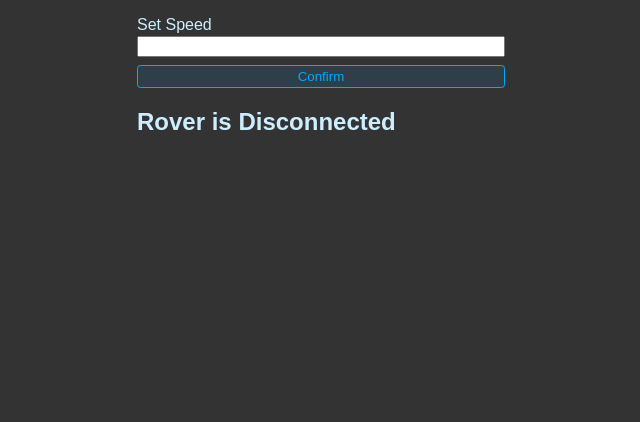
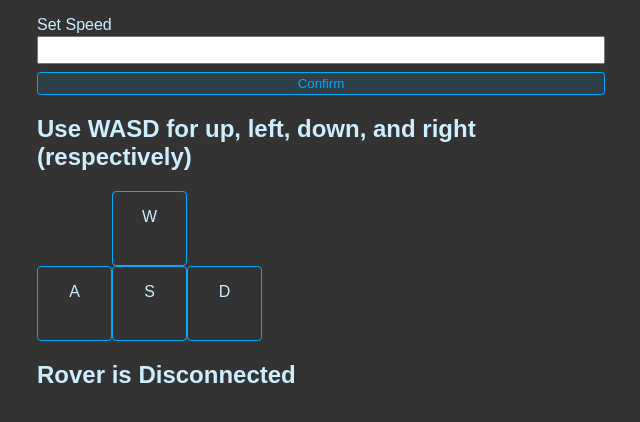
Before and after one commit to varun-ranjan/mission-control-prototype, a React (Vite) app: page / in a window 1280 px wide. Shown: the top 422 px of the page, without its empty margins (319-959 px from the left). Built offline with nearby package versions, Linux system fonts and the light colour scheme; no server answers.

Commit message:
created controller gui for directions + updated rover connection system

```diff
--- a/src/App.jsx
+++ b/src/App.jsx
@@ -3,8 +3,8 @@ import "./index.css";
 
 export default function App() {
   const [speed, setSpeed] = useState("");
+  const [direction, setDirection] = useState("");
   const [status, setStatus] = useState("");
-  const [direction, setDirection] = useState("");
 
   function handleSubmit(e) {
     e.preventDefault();
@@ -17,24 +17,37 @@ export default function App() {
 
   function handleKeyDown(e) {
     var key = e.key;
-    var direction;
-    if (key == "w") direction = "forward";
-    else if (key == "a") direction = "left";
-    else if (key == "s") direction = "backward";
-    else if (key == "d") direction = "right";
+    var lastKey;
+    if (key != lastKey) {
+      if (key == "w") setDirection("forward");
+      else if (key == "a") setDirection("left");
+      else if (key == "s") setDirection("backward");
+      else if (key == "d") setDirection("right");
 
-    if (direction != undefined) {
-      fetch("http://localhost:3000/direction", {
-        method: "POST",
-        headers: { "Content-Type": "application/json" },
-        body: JSON.stringify({ direction }),
-      });
+      var elements = document.querySelectorAll("div");
+      for (const el of elements) {
+        el.classList.remove("highlight");
+      }
+
+      var nElement = document.getElementById(key);
+      nElement.classList.add("highlight");
+      lastKey = key;
     }
   }
 
   useEffect(() => {
-    document.addEventListener("keydown", handleKeyDown, true);
-  }, []);
+    document.addEventListener("keydown", handleKeyDown);
+
+    fetch("http://localhost:3000/direction", {
+      method: "POST",
+      headers: { "Content-Type": "application/json" },
+      body: JSON.stringify({ direction }),
+    });
+
+    return function cleanup() {
+      document.removeEventListener("keydown", handleKeyDown);
+    };
+  });
 
   useEffect(() => {
     fetch("http://localhost:3000/connected", {
@@ -59,6 +72,21 @@ export default function App() {
         </div>
         <button className="btn">Confirm</button>
       </form>
+
+      <h2>Use WASD for up, left, down, and right (respectively)</h2>
+      <div class="topSquare" id="w">
+        W
+      </div>
+      <div class="botSquare" id="a">
+        A
+      </div>
+      <div class="botSquare" id="s">
+        S
+      </div>
+      <div class="botSquare" id="d">
+        D
+      </div>
+
       <h2>Rover is {status ? "Connected" : "Disconnected"}</h2>
     </>
   );
--- a/src/index.css
+++ b/src/index.css
@@ -6,7 +6,7 @@
 body {
   background: #333;
   color: hsl(200, 100%, 90%);
-  max-width: 400px;
+  max-width: 600px;
   padding: 1rem;
   margin: 0 auto;
 }
@@ -21,6 +21,10 @@ body {
   display: flex;
   flex-direction: column;
   gap: 0.1rem;
+}
+
+input {
+  height: 1.75rem;
 }
 
 .btn {
@@ -66,6 +70,31 @@ body {
   font-size: 1.5rem;
   margin-top: 1.5rem;
   margin-bottom: 0.5rem;
+}
+
+.topSquare,
+.botSquare {
+  flex-direction: column;
+  width: 75px;
+  height: 75px;
+  border: 1px solid hsl(200, 100%, 50%);
+  padding: 1em 1em;
+  border-radius: 0.25em;
+  outline: none;
+  text-align: center;
+}
+
+.topSquare {
+  display: flex;
+  margin: auto 75px;
+}
+
+.botSquare {
+  display: inline-block;
+}
+
+.highlight {
+  background-color: gray;
 }
 
 .list {
```
